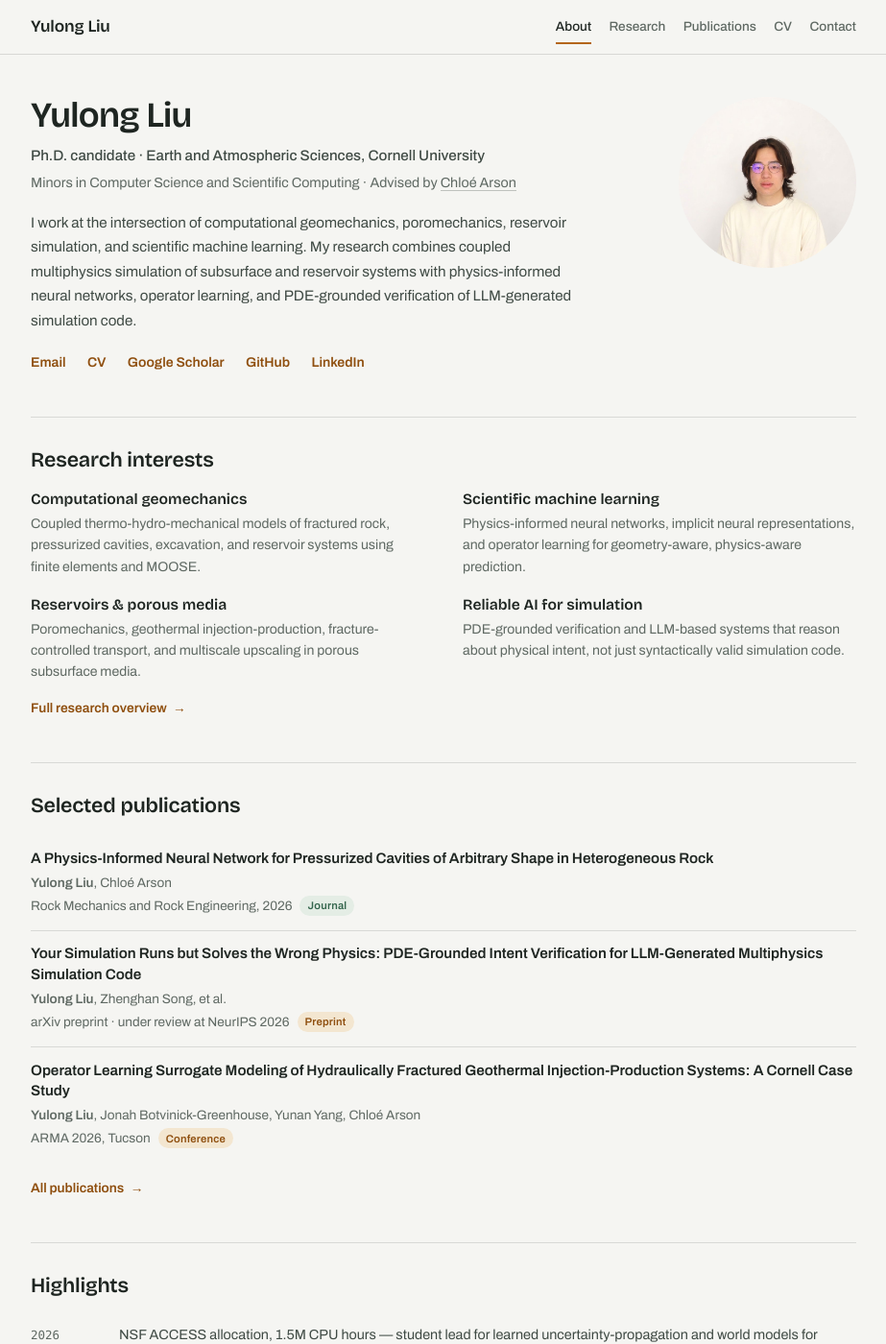
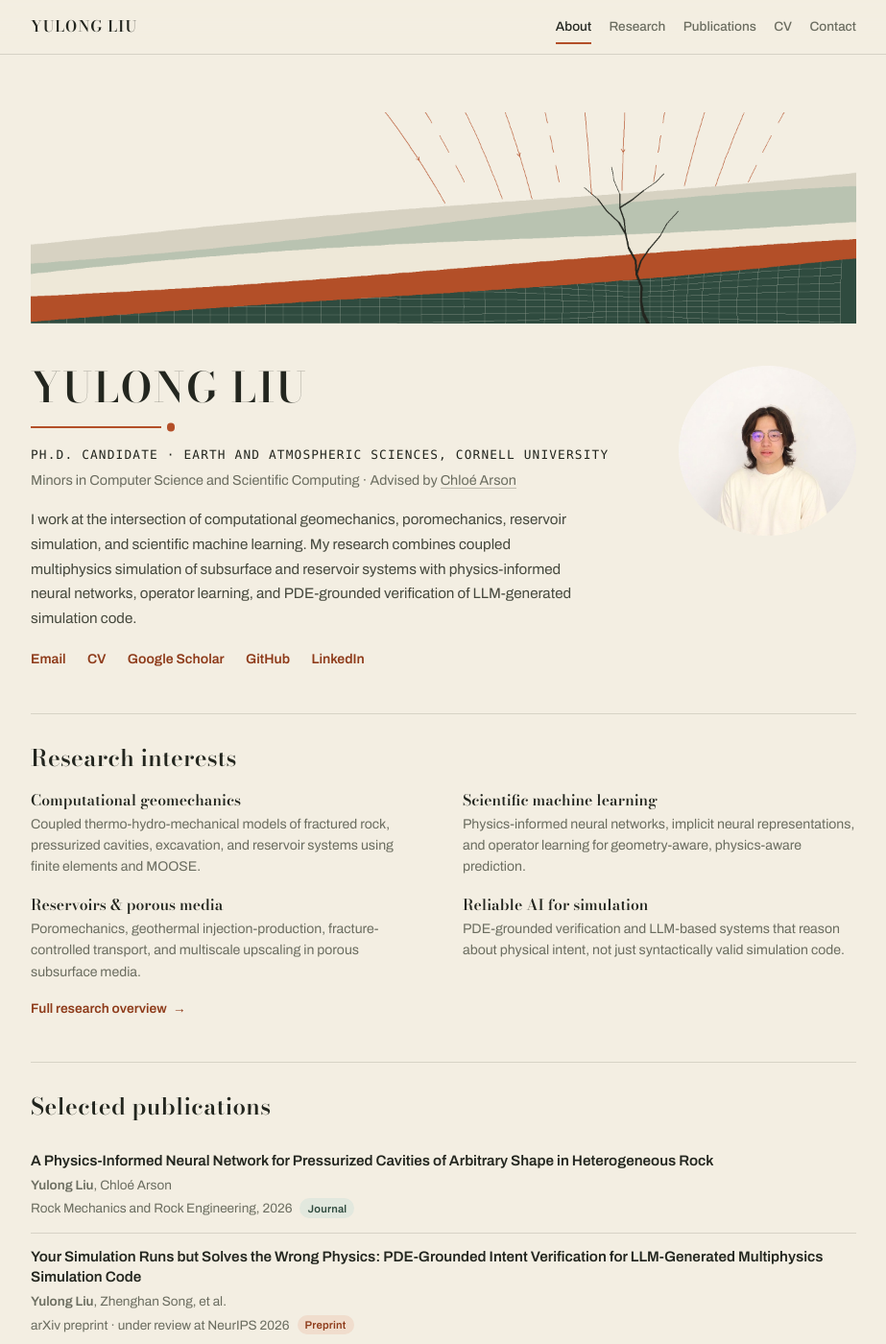
Before and after one commit to Yulongggggg/yulong_website, a Jekyll site: the page built from index.md, in a window 1280 px wide and 1400 px high. Shown: the whole window at 96% size, without its empty margins (178-1101 px from the left). Built offline with Jekyll 4.4.1, drawn with Linux system fonts in a browser that asks for light colours; some web fonts are replaced; some of the changed text lies outside the part shown.

Commit message:
Strata cover: banner art, Bodoni display, cream/rust/pine palette
- recreate the fracture-and-strata title-page cover programmatically
  (scratch script renders strata bands, branching fracture, converging
  streamlines, and a mesh warped toward the fracture) and use it as a
  full-width homepage banner (assets/img/cover-strata.png)
- og:image rebuilt in the same cover style (Bodoni name, rule + dot,
  mono subtitle, art on the right)
- align the whole site to the cover: warm cream paper background,
  rust accent, pine green for journal badges, Bodoni Moda display type,
  uppercase name with a rule-and-dot signature under it
- portrait: keep plain and unframed; drop the Highlights section from
  the homepage; preview tooling composites transparent images onto the
  page background (the earlier "black frame" was a preview-only artifact)
- favicon and publication-cover SVGs recolored to match

Co-Authored-By: Claude Fable 5 <noreply@anthropic.com>

```diff
--- a/_layouts/default.html
+++ b/_layouts/default.html
@@ -3,11 +3,11 @@
   <head>
     <meta charset="utf-8">
     <meta name="viewport" content="width=device-width, initial-scale=1">
-    <meta name="theme-color" content="#f3f4f0">
+    <meta name="theme-color" content="#f3eee2">
     <link rel="icon" type="image/svg+xml" href="{{ '/favicon.svg' | relative_url }}?v={{ site.time | date: '%s' }}">
     <link rel="preconnect" href="https://fonts.googleapis.com">
     <link rel="preconnect" href="https://fonts.gstatic.com" crossorigin>
-    <link href="https://fonts.googleapis.com/css2?family=Bricolage+Grotesque:opsz,wght@12..96,400..700&family=Archivo:wght@400;500;600&family=Instrument+Serif:ital@0;1&family=Spline+Sans+Mono:wght@400;500&display=swap" rel="stylesheet">
+    <link href="https://fonts.googleapis.com/css2?family=Bodoni+Moda:ital,opsz,wght@0,6..96,400..700;1,6..96,400..700&family=Archivo:wght@400;500;600&family=Spline+Sans+Mono:wght@400;500&display=swap" rel="stylesheet">
     <link rel="stylesheet" href="{{ '/assets/css/style.css' | relative_url }}?v={{ site.time | date: '%s' }}">
     {% seo %}
     {% feed_meta %}
--- a/assets/css/style.css
+++ b/assets/css/style.css
@@ -8,24 +8,24 @@
   color-scheme: light;
 
   /* palette */
-  --bg: #f5f5f2;
-  --surface: #fdfdfb;
-  --ink: #1e2521;
-  --ink-soft: #3f4a44;
-  --muted: #5f6963;
-  --line: rgba(35, 48, 42, 0.14);
-  --line-strong: rgba(35, 48, 42, 0.26);
+  --bg: #f3eee2;
+  --surface: #fbf8ef;
+  --ink: #23261f;
+  --ink-soft: #45483d;
+  --muted: #6b6d60;
+  --line: rgba(53, 55, 43, 0.15);
+  --line-strong: rgba(53, 55, 43, 0.28);
 
-  --accent: #b4661a;          /* thermal amber */
-  --accent-deep: #8f4f0f;
-  --accent-soft: #f3e6d0;
+  --accent: #b34f28;          /* rust */
+  --accent-deep: #8e3b1a;
+  --accent-soft: #f0ddcd;
 
-  --moss: #34664d;            /* accepted / success */
-  --moss-soft: #e4ede5;
+  --moss: #2f4b3f;            /* pine — accepted / journal */
+  --moss-soft: #e2e8de;
 
   /* type */
-  --display: "Bricolage Grotesque", "Helvetica Neue", Arial, sans-serif;
-  --accent-serif: "Instrument Serif", Georgia, serif;
+  --display: "Bodoni Moda", Didot, "Bodoni MT", Georgia, serif;
+  --accent-serif: "Bodoni Moda", Didot, Georgia, serif;
   --sans: "Archivo", "Helvetica Neue", Arial, sans-serif;
   --mono: "Spline Sans Mono", "SFMono-Regular", Consolas, monospace;
 
@@ -104,7 +104,7 @@ img {
   z-index: 50;
   top: 0;
   border-bottom: 1px solid var(--line);
-  background: rgba(245, 245, 242, 0.88);
+  background: rgba(243, 238, 226, 0.9);
   backdrop-filter: blur(12px);
   -webkit-backdrop-filter: blur(12px);
 }
@@ -130,9 +130,10 @@ img {
   gap: 0.6rem;
   color: var(--ink);
   font-family: var(--display);
-  font-size: 1.08rem;
+  font-size: 1rem;
   font-weight: 600;
-  letter-spacing: -0.01em;
+  letter-spacing: 0.06em;
+  text-transform: uppercase;
 }
 
 .site-brand small {
@@ -217,9 +218,9 @@ img {
 }
 
 .page-title {
-  font-size: clamp(1.55rem, 2.8vw, 1.95rem);
-  letter-spacing: -0.015em;
-  line-height: 1.15;
+  font-size: clamp(1.7rem, 3vw, 2.15rem);
+  letter-spacing: 0.01em;
+  line-height: 1.16;
   text-wrap: balance;
 }
 
@@ -232,8 +233,8 @@ img {
 }
 
 .section-title {
-  font-size: clamp(1.15rem, 1.9vw, 1.35rem);
-  letter-spacing: -0.01em;
+  font-size: clamp(1.3rem, 2.1vw, 1.5rem);
+  letter-spacing: 0.015em;
   line-height: 1.2;
 }
 
@@ -280,6 +281,13 @@ img {
 /* Intro (home)                                                */
 /* ---------------------------------------------------------- */
 
+.home-cover {
+  width: 100%;
+  margin: 0 0 clamp(1.9rem, 4vw, 2.75rem);
+  aspect-ratio: 2580 / 660;
+  object-fit: cover;
+}
+
 .intro {
   display: grid;
   grid-template-columns: minmax(0, 1fr) minmax(150px, 185px);
@@ -288,16 +296,41 @@ img {
 }
 
 .intro-name {
-  font-size: clamp(1.8rem, 3.4vw, 2.3rem);
-  letter-spacing: -0.02em;
-  line-height: 1.08;
+  font-size: clamp(2rem, 3.8vw, 2.7rem);
+  font-weight: 600;
+  letter-spacing: 0.045em;
+  line-height: 1.05;
+  text-transform: uppercase;
+}
+
+.intro-rule {
+  position: relative;
+  width: 8.5rem;
+  height: 2px;
+  margin-top: 1.15rem;
+  background: var(--accent);
+}
+
+.intro-rule::after {
+  position: absolute;
+  top: 50%;
+  right: -0.9rem;
+  width: 0.55rem;
+  height: 0.55rem;
+  border-radius: 50%;
+  background: var(--accent);
+  content: "";
+  transform: translateY(-50%);
 }
 
 .intro-role {
-  margin: 0.6rem 0 0;
-  color: var(--ink-soft);
-  font-size: 0.95rem;
+  margin: 1.1rem 0 0;
+  color: var(--ink);
+  font-family: var(--mono);
+  font-size: 0.8rem;
   font-weight: 500;
+  letter-spacing: 0.09em;
+  text-transform: uppercase;
 }
 
 .intro-advisor {
@@ -480,13 +513,14 @@ img {
 /* ---------------------------------------------------------- */
 
 .research-thesis {
-  max-width: 38rem;
+  max-width: 40rem;
   margin: 0 0 clamp(1.5rem, 3vw, 2.25rem);
   color: var(--ink-soft);
   font-family: var(--accent-serif);
-  font-size: clamp(1.2rem, 2vw, 1.45rem);
+  font-size: clamp(1.3rem, 2.2vw, 1.6rem);
   font-style: italic;
-  line-height: 1.45;
+  font-weight: 480;
+  line-height: 1.4;
 }
 
 .research-areas {
@@ -1227,6 +1261,11 @@ img {
     white-space: nowrap;
   }
 
+  .home-cover {
+    aspect-ratio: 5 / 2;
+    object-position: 72% center;
+  }
+
   .intro {
     grid-template-columns: 1fr;
     gap: 1.5rem;
--- a/index.md
+++ b/index.md
@@ -10,9 +10,12 @@ body_class: page-about
 description: Cornell Ph.D. candidate working across computational geomechanics, poromechanics, reservoir simulation, and scientific machine learning.
 ---
 
+<img class="home-cover" src="{{ '/assets/img/cover-strata.png' | relative_url }}" alt="Illustration of geological strata cut by a branching fracture, with flow lines and a deformed simulation mesh.">
+
 <section class="intro">
   <div class="intro-main">
     <h1 class="intro-name">Yulong Liu</h1>
+    <div class="intro-rule" aria-hidden="true"></div>
     <p class="intro-role">Ph.D. candidate · Earth and Atmospheric Sciences, Cornell University</p>
     <p class="intro-advisor">Minors in Computer Science and Scientific Computing · Advised by <a href="https://arsonlab.engineering.cornell.edu/" target="_blank" rel="noreferrer">Chloé Arson</a></p>
     <p class="intro-bio">
@@ -77,17 +80,3 @@ description: Cornell Ph.D. candidate working across computational geomechanics,
   </ul>
   <a class="text-route" href="{{ '/publications/' | relative_url }}">All publications</a>
 </section>
-
-<section class="home-section" aria-label="Highlights">
-  <div class="section-heading">
-    <h2 class="section-title">Highlights</h2>
-  </div>
-  <ul class="highlight-list">
-    <li><time>2026</time><span>NSF ACCESS allocation, 1.5M CPU hours — student lead for learned uncertainty-propagation and world models for enhanced geothermal reservoirs.</span></li>
-    <li><time>2026</time><span>Empire AI Alpha+Beta allocation, 5.5K GPU hours — co-PI, AI-aided computational geomechanics.</span></li>
-    <li><time>2026</time><span>Invited speaker and panelist, 20th Phase Field Methods workshop, Northwestern University.</span></li>
-    <li><time>2025</time><span>Estwing Hammer Award — Outstanding EAS Graduate Student, Cornell University.</span></li>
-    <li><time>2025</time><span>Invited seminar, Southwest Petroleum University, Chengdu.</span></li>
-  </ul>
-  <a class="text-route" href="{{ '/awards/' | relative_url }}">Recognition, grants &amp; service</a>
-</section>
```
Also changed, not shown: assets/img/cover-strata.png (added), assets/img/og-yulong-liu.png, assets/img/pub-covers/acl-arr-prefix-safe.svg, assets/img/pub-covers/intent-neurips.svg, assets/img/pub-covers/pinn-rs.svg, assets/img/pub-covers/tust-micro.svg, favicon.svg, public/favicon.svg.
